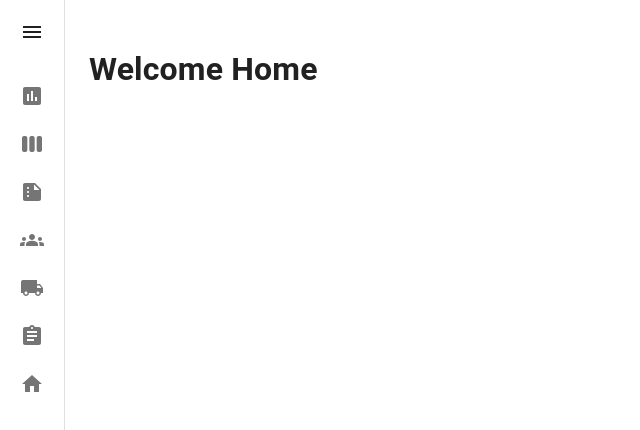
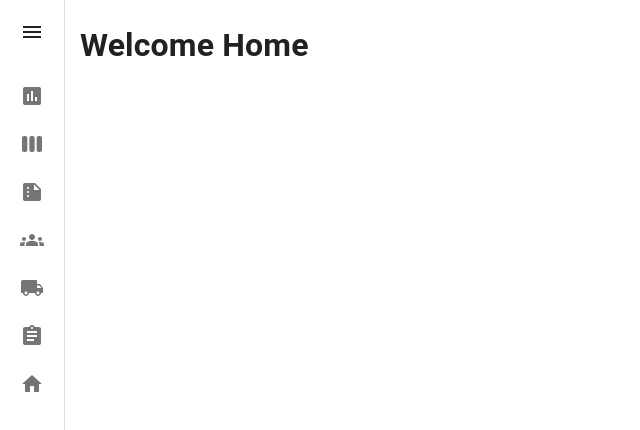
Before and after one commit to alexoserna/dsp-management-system, a React (Create React App) app: page / in a window 1280 px wide. Shown: the top 430 px of the page, without its empty margins (0-640 px from the left). Built offline with nearby package versions, Linux system fonts and the light colour scheme.

Commit message:
fixed sidebar

```diff
--- a/src/App.js
+++ b/src/App.js
@@ -23,8 +23,10 @@ function App() {
 
       <Box
         sx={{
-          flex: 1,
-          padding: 3,
+          marginLeft: 10,
+          transtion: 'margin-left 0.3s',
+          position: 'relative',
+          zIndex: 0,
         }}
       >
         <Routes>
--- a/src/components/SideBar.js
+++ b/src/components/SideBar.js
@@ -70,7 +70,20 @@ export default function Sidebar() {
   };
 
   return (
-    <Box sx={{ display: 'flex' }}>
+    <Box
+      component="nav"
+      sx={{
+        width: drawerWidth,
+        flexShrink: 0,
+        whiteSpace: 'nowrap',
+        transtion: 'width 0.3s',
+        position: 'absolute',
+        top: 0,
+        left: 0,
+        bottom: 0,
+        zIndex: 1,
+      }}
+    >
       <CssBaseline />
       <Drawer variant='permanent' open={open}>
 
```
Lines whose indentation alone changed are shown as unchanged.
